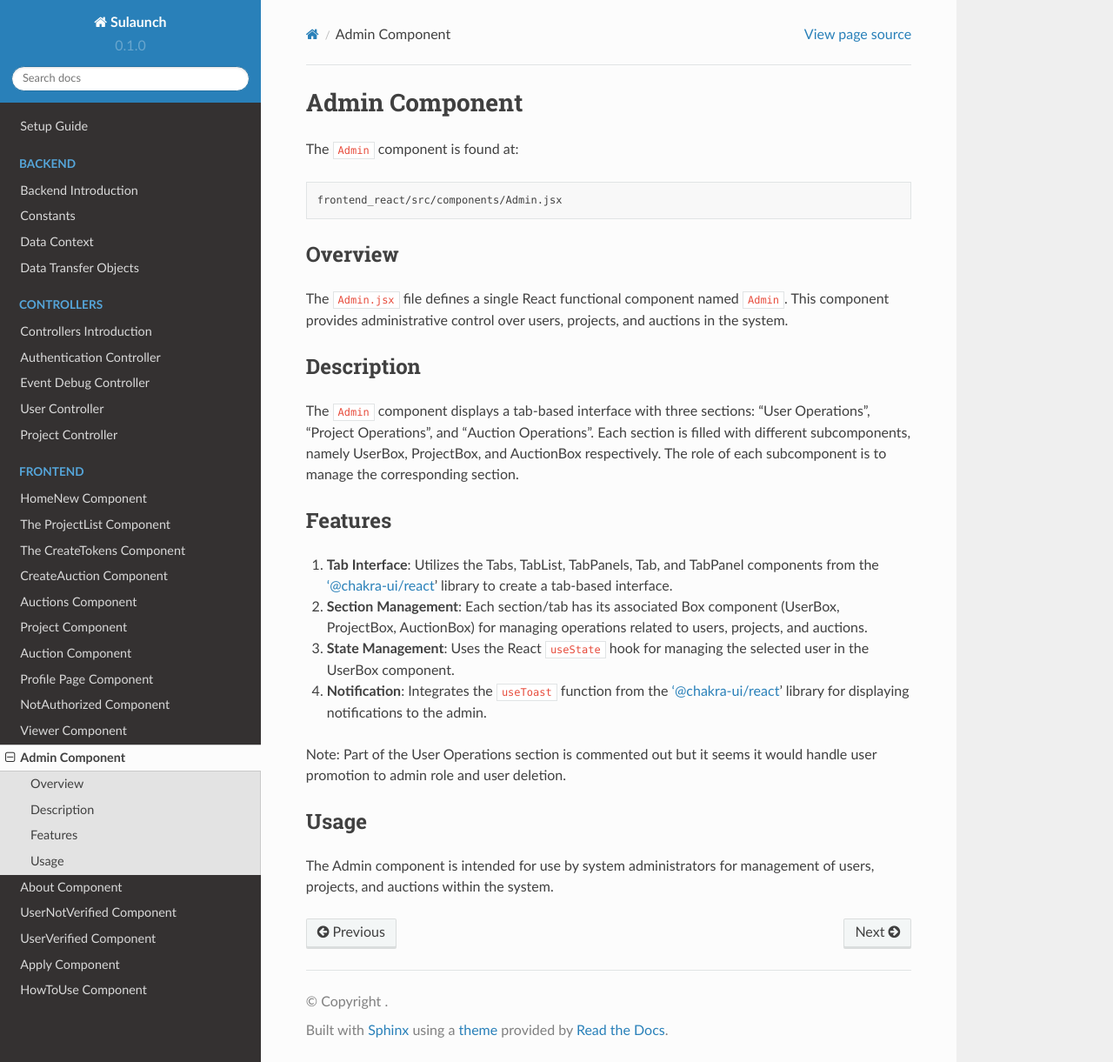
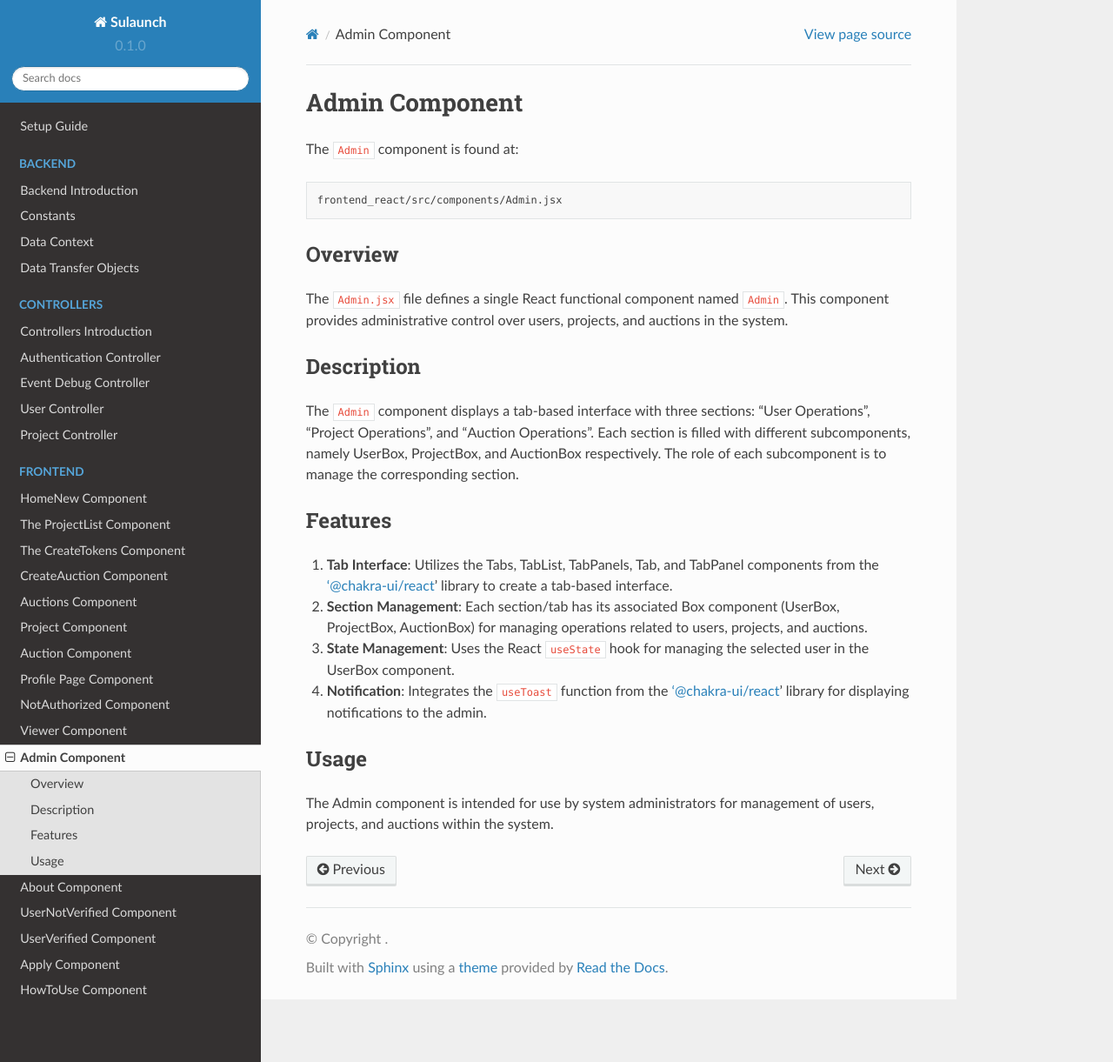
Before and after one commit to umutondersu/sulaunch-doc, a Sphinx documentation site: the page built from docs/source/frontend/Admin.rst, in a window 1280 px wide and 1221 px high. Shown: the whole window at 87% size. Built offline with Sphinx 7.4.7 and the Read the Docs theme 2.0.0, drawn with Linux system fonts in a browser that asks for light colours.

Commit message:
Removed mistake

```diff
--- a/docs/source/frontend/Admin.rst
+++ b/docs/source/frontend/Admin.rst
@@ -26,8 +26,6 @@ Features
 
 4. **Notification**: Integrates the ``useToast`` function from the '@chakra-ui/react' library for displaying notifications to the admin.
 
-Note: Part of the User Operations section is commented out but it seems it would handle user promotion to admin role and user deletion.
-
 Usage
 =====
 The Admin component is intended for use by system administrators for management of users, projects, and auctions within the system.
```
